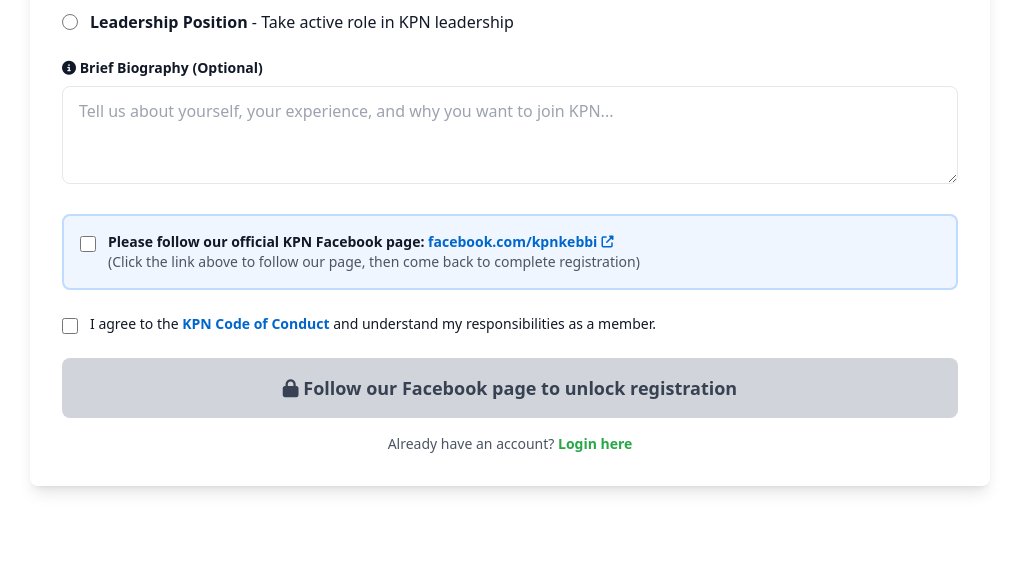
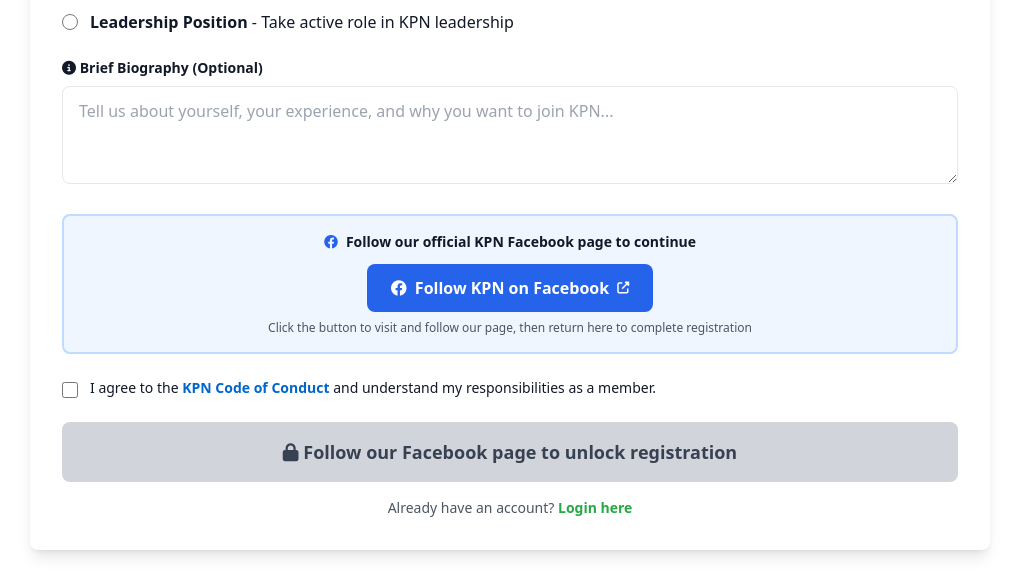
Before and after one commit to Kebbiconnect/kconnect, a Django app: page /account/register/ in a window 1280 px wide. Shown: the part 1044-1620 px from the top of the page, without its empty margins (130-1149 px from the left). Run offline with Django 5.2, Linux system fonts and the light colour scheme; data comes from the database, SQL or seed files in the repository; some libraries are stand-ins or nearby versions.

Commit message:
Update registration form to use Facebook button for verification and dynamically hide unavailable roles
Modify the registration form to replace the Facebook checkbox with a button that redirects to the Facebook page for verification. Implement dynamic updating of leadership tier options based on available positions, hiding tiers and roles that are full. Update the seed data for accurate location representation.

Replit-Commit-Author: Agent
Replit-Commit-Session-Id: cacea71d-b0ae-4155-8da1-62af81633b56
Replit-Commit-Checkpoint-Type: intermediate_checkpoint
Replit-Commit-Screenshot-Url: https://storage.googleapis.com/screenshot-production-us-central1/8219bcea-5f6e-4878-95e9-986164f4632a/cacea71d-b0ae-4155-8da1-62af81633b56/VeZ1WRn

```diff
--- a/staff/templates/staff/register.html
+++ b/staff/templates/staff/register.html
@@ -186,16 +186,21 @@
 
                 <!-- Facebook Verification -->
                 <div class="mb-6 bg-blue-50 dark:bg-blue-900 border-2 border-blue-200 dark:border-blue-700 rounded-lg p-4">
-                    <div class="flex items-start">
-                        <input type="checkbox" id="facebook_verified" name="facebook_verified" class="mr-3 mt-1 h-4 w-4 text-kpn-green focus:ring-kpn-green" required>
-                        <label for="facebook_verified" class="text-sm">
-                            <strong>Please follow our official KPN Facebook page:
-                            <a href="https://www.facebook.com/kpnkebbi" id="fbLink" target="_blank" class="text-kpn-blue hover:underline font-bold inline-flex items-center">
-                                facebook.com/kpnkebbi <i class="fas fa-external-link-alt ml-1 text-xs"></i>
-                            </a></strong>
-                            <br>
-                            <span class="text-gray-600 dark:text-gray-400">(Click the link above to follow our page, then come back to complete registration)</span>
-                        </label>
+                    <input type="checkbox" id="facebook_verified" name="facebook_verified" class="hidden" required>
+                    <div class="text-center">
+                        <p class="text-sm font-semibold mb-3">
+                            <i class="fab fa-facebook text-blue-600 mr-2"></i>Follow our official KPN Facebook page to continue
+                        </p>
+                        <button type="button" id="fbFollowBtn" class="inline-flex items-center px-6 py-3 bg-blue-600 hover:bg-blue-700 text-white font-bold rounded-lg transition-all transform hover:scale-105">
+                            <i class="fab fa-facebook mr-2"></i> Follow KPN on Facebook
+                            <i class="fas fa-external-link-alt ml-2 text-xs"></i>
+                        </button>
+                        <p class="text-xs text-gray-600 dark:text-gray-400 mt-2">
+                            Click the button to visit and follow our page, then return here to complete registration
+                        </p>
+                        <p id="fbStatus" class="text-sm font-semibold mt-3 hidden">
+                            <i class="fas fa-check-circle text-green-600 mr-1"></i> Thank you for following us! You can now submit your registration.
+                        </p>
                     </div>
                 </div>
 
@@ -369,8 +374,8 @@ wardSelect.addEventListener('change', function() {
     }
 });
 
-// Update tier options based on location
-function updateTierOptions() {
+// Update tier options based on location - auto-hide tiers with no vacant positions
+async function updateTierOptions() {
     const zoneId = zoneSelect.value;
     const lgaId = lgaSelect.value;
     const wardId = wardSelect.value;
@@ -382,17 +387,63 @@ function updateTierOptions() {
         return;
     }
 
-    // Build tier options based on selected location
+    // Fetch vacant roles to determine which tiers have available positions
+    leadershipTierSelect.innerHTML = '<option value="">Loading tiers...</option>';
+    leadershipTierSelect.disabled = true;
+
+    try {
+        const params = new URLSearchParams({ zone_id: zoneId, lga_id: lgaId });
+        if (wardId) params.append('ward_id', wardId);
+
+        const response = await fetch(`/account/api/check-vacant-roles/?${params}`);
+        const data = await response.json();
+
+        // Group vacant roles by tier
+        const tierCounts = {
+            STATE: 0,
+            ZONAL: 0,
+            LGA: 0,
+            WARD: 0
+        };
+
+        data.vacant_roles.forEach(role => {
+            if (tierCounts[role.tier] !== undefined) {
+                tierCounts[role.tier]++;
+            }
+        });
+
+        // Build tier options - only show tiers with vacant positions
         leadershipTierSelect.innerHTML = '<option value="">Select Leadership Tier</option>';
+        let availableTiers = 0;
+
+        if (tierCounts.STATE > 0) {
             leadershipTierSelect.innerHTML += '<option value="STATE">State Executive</option>';
+            availableTiers++;
+        }
+        if (tierCounts.ZONAL > 0) {
             leadershipTierSelect.innerHTML += '<option value="ZONAL">Zonal Coordinator</option>';
+            availableTiers++;
+        }
+        if (tierCounts.LGA > 0) {
             leadershipTierSelect.innerHTML += '<option value="LGA">LGA Coordinator</option>';
-
-    if (wardId) {
+            availableTiers++;
+        }
+        if (wardId && tierCounts.WARD > 0) {
             leadershipTierSelect.innerHTML += '<option value="WARD">Ward Leader</option>';
+            availableTiers++;
         }
 
+        if (availableTiers === 0) {
+            leadershipTierSelect.innerHTML = '<option value="">No vacant leadership positions available</option>';
+            leadershipTierSelect.disabled = true;
+        } else {
             leadershipTierSelect.disabled = false;
+        }
+    } catch (error) {
+        console.error('Error fetching tier options:', error);
+        leadershipTierSelect.innerHTML = '<option value="">Error loading tiers</option>';
+        leadershipTierSelect.disabled = true;
+    }
 }
 
 // Handle tier selection
@@ -472,6 +523,16 @@ async function checkVacantRolesByTier(tier) {
     const lgaId = lgaSelect.value;
     const wardId = wardSelect.value;
 
+    // For STATE tier, we need zone and lga to be selected
+    // State Executive is statewide, so location is just for registration purposes
+    if (tier === 'STATE' && (!zoneId || !lgaId)) {
+        roleSelect.innerHTML = '<option value="">Select Zone and LGA first</option>';
+        roleSelect.disabled = true;
+        roleMessage.textContent = 'Please select your Zone and LGA to view State Executive positions.';
+        roleMessage.className = 'text-sm mt-2 text-gray-600 dark:text-gray-400';
+        return;
+    }
+
     // Validate that tier is still a valid option in the dropdown
     const tierOptions = Array.from(leadershipTierSelect.options).map(opt => opt.value);
     if (!tierOptions.includes(tier) || tier === '') {
@@ -484,7 +545,8 @@ async function checkVacantRolesByTier(tier) {
 
     roleSelect.innerHTML = '<option value="">Loading available positions...</option>';
     roleSelect.disabled = true;
-    roleMessage.textContent = 'Checking available positions for ' + tier + ' tier...';
+    const tierLabel = tier === 'STATE' ? 'State Executive' : tier.toLowerCase();
+    roleMessage.textContent = 'Checking available ' + tierLabel + ' positions...';
     roleMessage.className = 'text-sm mt-2 text-blue-600 dark:text-blue-400';
 
     try {
@@ -500,9 +562,14 @@ async function checkVacantRolesByTier(tier) {
         });
 
         if (filteredRoles.length === 0) {
-            roleSelect.innerHTML = '<option value="">No vacant positions available for this tier</option>';
+            roleSelect.innerHTML = '<option value="">No vacant positions available</option>';
             roleSelect.disabled = true;
-            roleMessage.textContent = `No vacant ${tier.toLowerCase()} positions available in this location. Try another tier or register as a General Member.`;
+
+            if (tier === 'STATE') {
+                roleMessage.textContent = `All State Executive positions are currently filled. Register as a General Member or select another tier.`;
+            } else {
+                roleMessage.textContent = `No vacant ${tierLabel} positions available in this location. Try another tier or register as a General Member.`;
+            }
             roleMessage.className = 'text-sm mt-2 text-orange-600 dark:text-orange-400';
         } else {
             roleSelect.innerHTML = '<option value="">Select a position</option>';
@@ -514,7 +581,11 @@ async function checkVacantRolesByTier(tier) {
                 roleSelect.appendChild(option);
             });
 
-            roleMessage.textContent = `${filteredRoles.length} vacant ${tier.toLowerCase()} position(s) available.`;
+            if (tier === 'STATE') {
+                roleMessage.textContent = `${filteredRoles.length} vacant State Executive position(s) available (statewide).`;
+            } else {
+                roleMessage.textContent = `${filteredRoles.length} vacant ${tierLabel} position(s) available in this location.`;
+            }
             roleMessage.className = 'text-sm mt-2 text-green-600 dark:text-green-400 font-semibold';
         }
     } catch (error) {
@@ -543,9 +614,10 @@ document.head.appendChild(style);
 const facebookCheckbox = document.getElementById('facebook_verified');
 const submitBtn = document.getElementById('submitBtn');
 const fbWarning = document.getElementById('fbWarning');
-const fbLink = document.getElementById('fbLink');
+const fbFollowBtn = document.getElementById('fbFollowBtn');
+const fbStatus = document.getElementById('fbStatus');
 
-// Check if user has already clicked the Facebook link
+// Check if user has already clicked the Facebook button
 function checkFacebookVisit() {
     const hasVisited = localStorage.getItem('kpn_fb_visited');
     if (hasVisited === 'true') {
@@ -553,30 +625,26 @@ function checkFacebookVisit() {
         submitBtn.classList.remove('hidden');
         submitBtn.classList.add('block', 'animate-fadeIn');
         fbWarning.classList.add('hidden');
+        fbFollowBtn.classList.add('hidden');
+        fbStatus.classList.remove('hidden');
     }
 }
 
-// Handle Facebook link click
-fbLink.addEventListener('click', function() {
+// Handle Facebook button click
+fbFollowBtn.addEventListener('click', function() {
+    // Open Facebook page in new tab
+    window.open('https://www.facebook.com/kpnkebbi', '_blank');
+
+    // Mark as visited and enable submit
     localStorage.setItem('kpn_fb_visited', 'true');
-    // Enable submit button immediately
     facebookCheckbox.checked = true;
+
+    // Update UI
     submitBtn.classList.remove('hidden');
     submitBtn.classList.add('block', 'animate-fadeIn');
     fbWarning.classList.add('hidden');
-});
-
-// Handle checkbox change
-facebookCheckbox.addEventListener('change', function() {
-    if (this.checked) {
-        submitBtn.classList.remove('hidden');
-        submitBtn.classList.add('block', 'animate-fadeIn');
-        fbWarning.classList.add('hidden');
-    } else {
-        submitBtn.classList.add('hidden');
-        submitBtn.classList.remove('block');
-        fbWarning.classList.remove('hidden');
-    }
+    fbFollowBtn.classList.add('hidden');
+    fbStatus.classList.remove('hidden');
 });
 
 // Check on page load
```
Also changed, not shown: 1 other file. Lines whose indentation alone changed are shown as unchanged.
